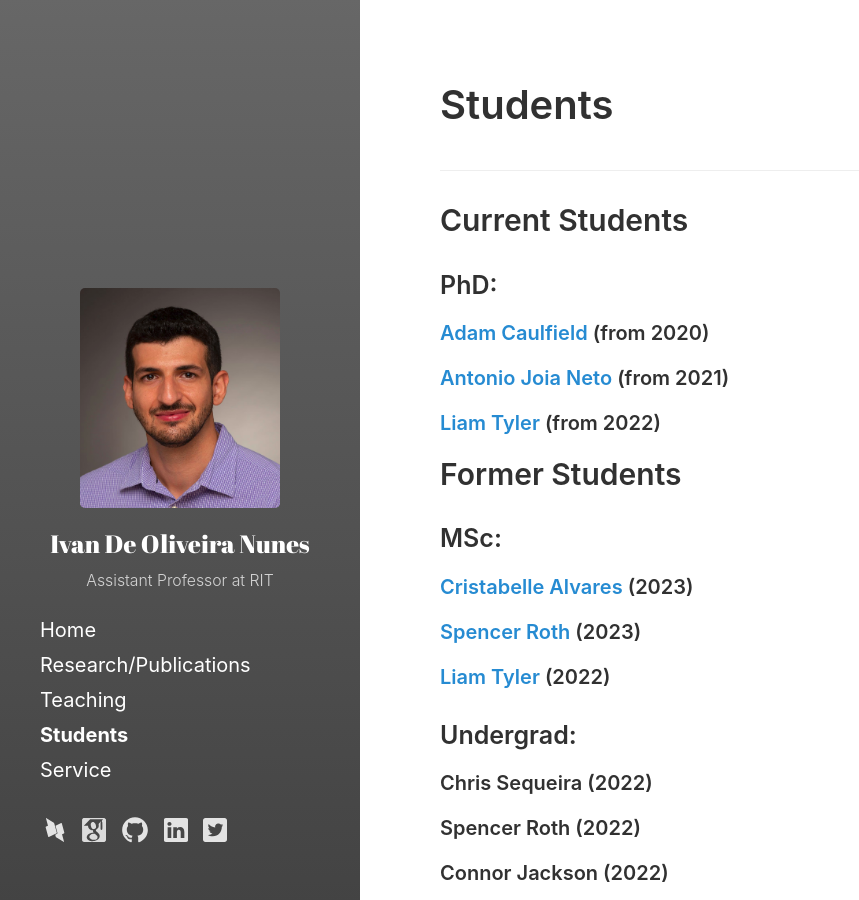
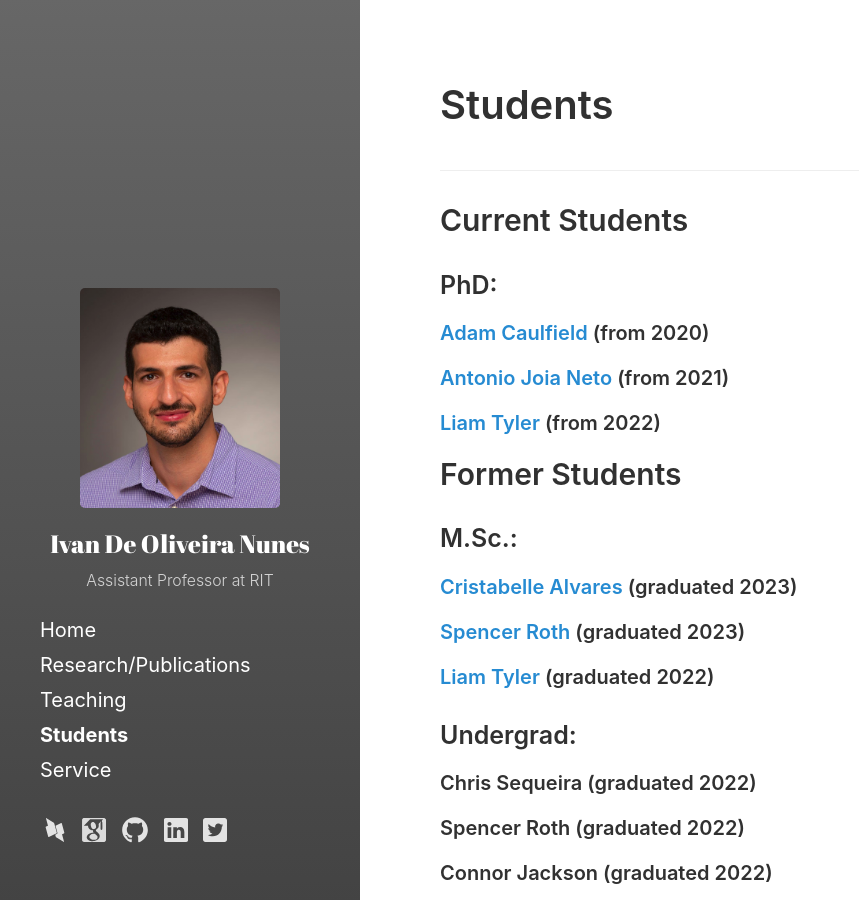
Before and after one commit to ivanolive/ivanolive.github.io, a Jekyll site: the page built from students.md, in a window 1280 px wide. Shown: the whole page, without its empty margins (0-859 px from the left). Built offline with Jekyll 4.4.1, drawn with Linux system fonts in a browser that asks for light colours.

Commit message:
Update students.md

```diff
--- a/students.md
+++ b/students.md
@@ -17,27 +17,27 @@ ___
 
 #### [Antonio Joia Neto](https://a-joia.github.io/) (from 2021)
 
-#### [Liam Tyler](https://www.linkedin.com/in/liamgtyler/) (from 2022)
+#### [Liam Tyler](https://lgt2621.github.io) (from 2022)
 
 
 ## Former Students
 
 
-### MSc:
+### M.Sc.:
 
-#### [Cristabelle Alvares](https://www.linkedin.com/in/christabelle-alvares/) (2023)
+#### [Cristabelle Alvares](https://www.linkedin.com/in/christabelle-alvares/) (graduated 2023)
 
-#### [Spencer Roth](https://www.linkedin.com/in/jspencerroth/) (2023)
+#### [Spencer Roth](https://www.linkedin.com/in/jspencerroth/) (graduated 2023)
 
-#### [Liam Tyler](https://www.linkedin.com/in/liamgtyler/) (2022)
+#### [Liam Tyler](https://lgt2621.github.io) (graduated 2022)
 
 
 ### Undergrad:
 
-#### Chris Sequeira (2022)
+#### Chris Sequeira (graduated 2022)
 
-#### Spencer Roth (2022)
+#### Spencer Roth (graduated 2022)
 
-#### Connor Jackson (2022)
+#### Connor Jackson (graduated 2022)
 
-#### Harmon Herring (2022)
+#### Harmon Herring (graduated 2022)
```
